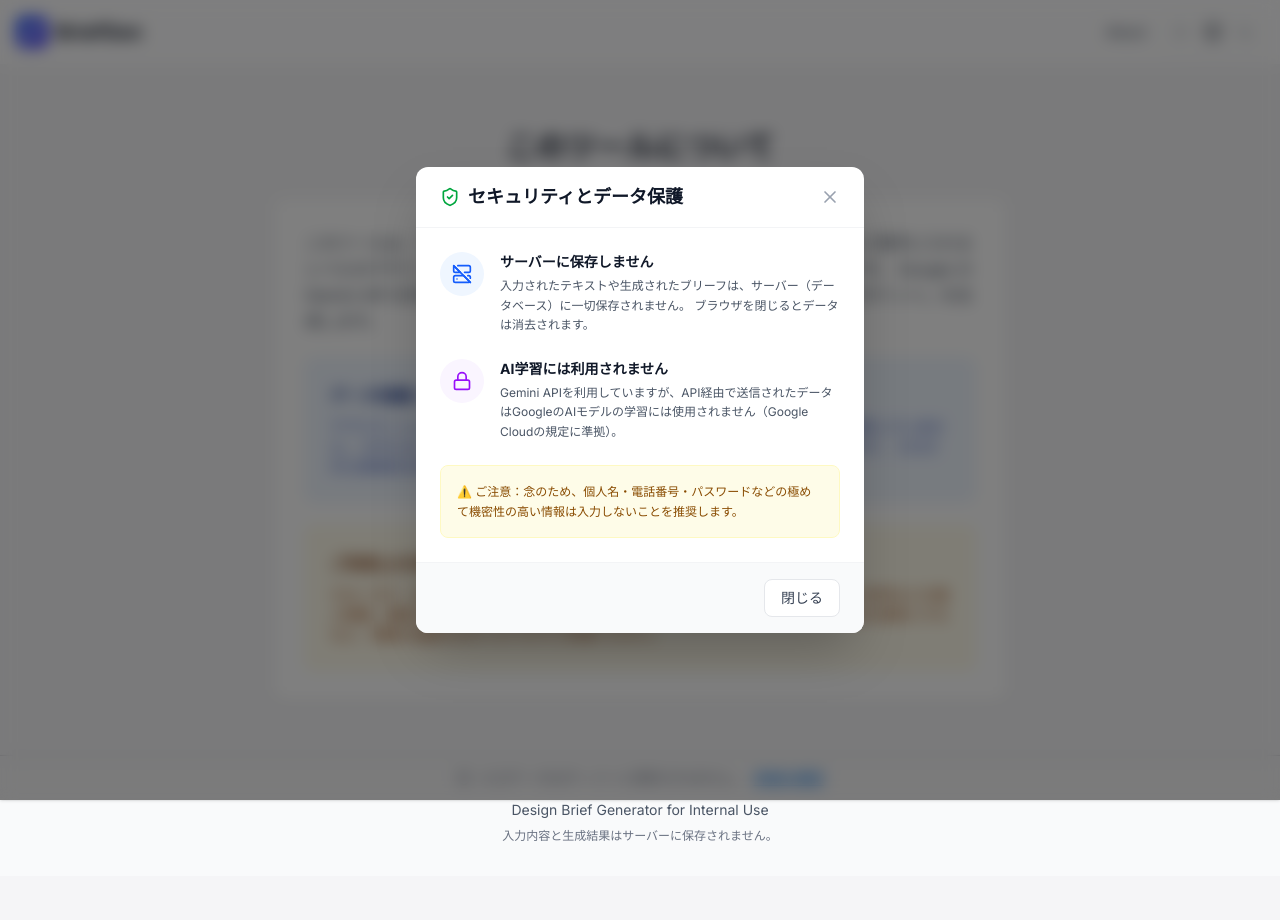
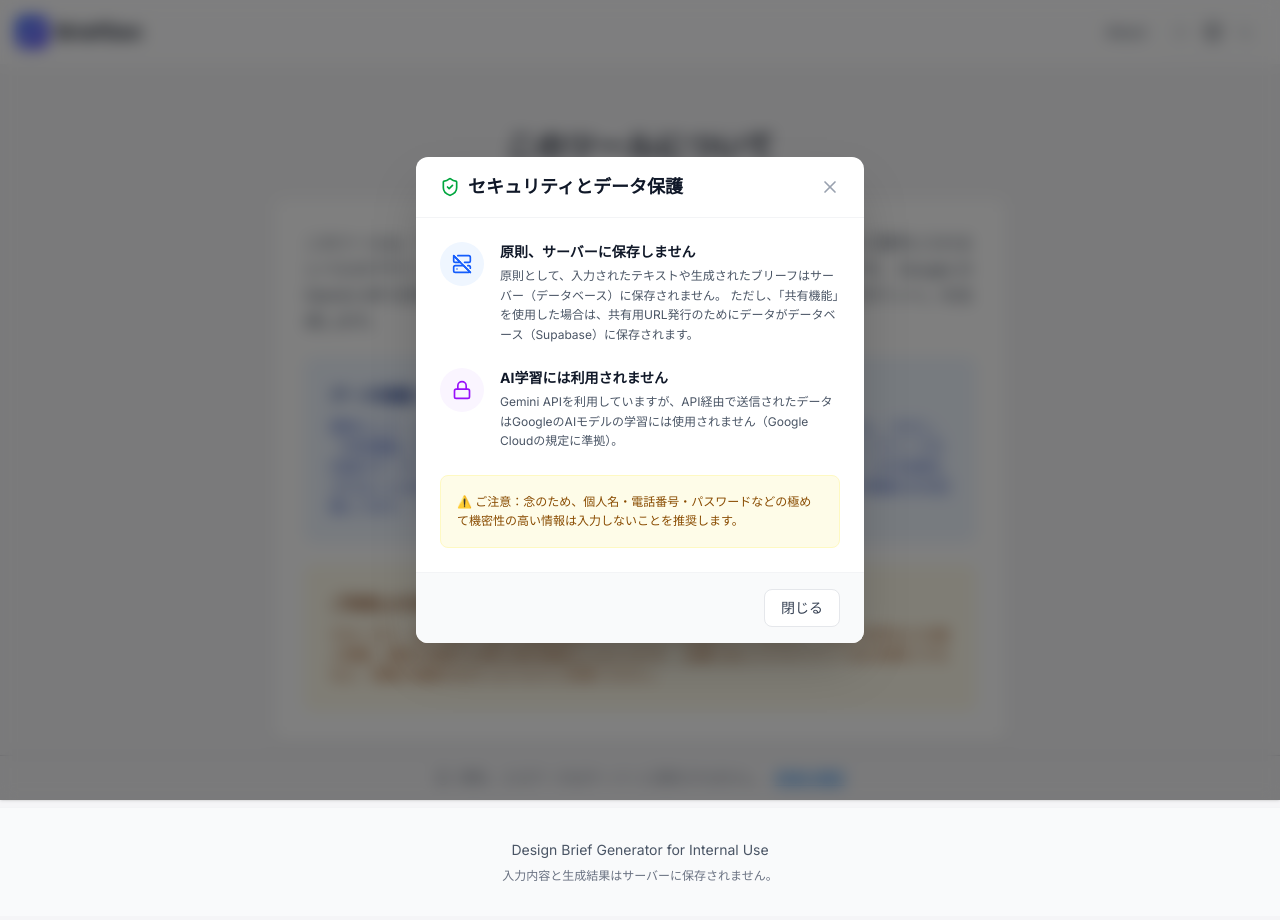
Before and after one commit to hayato-coosy/kouseian, a Next.js app: page /about in a window 1280 px wide. Both pictures are taken after a click on the button "詳細を確認". Shown: the top 920 px of the page. Built offline with nearby package versions, Linux system fonts and the light colour scheme.

Commit message:
docs: Update Japanese text for shared view and clarify data storage disclaimer.

```diff
--- a/src/app/about/page.tsx
+++ b/src/app/about/page.tsx
@@ -16,7 +16,9 @@ export default function AboutPage() {
                     <div className="bg-blue-50 p-6 rounded-lg border border-blue-100 dark:bg-blue-900/20 dark:border-blue-900/50">
                         <h3 className="font-bold text-blue-900 mb-2 dark:text-blue-400">データ保護とプライバシー</h3>
                         <p className="text-sm text-blue-800 dark:text-blue-300">
-                            アプリケーション側では、入力されたテキストや生成結果の本文をデータベースに保存していません。
+                            原則として、入力されたテキストや生成結果の本文をデータベースに保存していません。
+                            ただし、「共有機能」を使用した場合は、共有用のURLを発行するために、生成されたデザインブリーフの内容がデータベース（Supabase）に保存されます。
+                            共有機能を使用しない限り、データが永続化されることはありません。
                             ログには、リクエストの成功／失敗や処理時間などのメタ情報のみを記録しており、
                             入力された具体的な内容は記録しない設計としています。
                         </p>
--- a/src/app/s/[id]/page.tsx
+++ b/src/app/s/[id]/page.tsx
@@ -33,7 +33,7 @@ export default async function SharedBriefPage({ params }: { params: Promise<{ id
                         </Button>
                     </Link>
                     <div className="text-sm font-medium text-gray-500">
-                        Shared View
+                        共有ビュー
                     </div>
                 </div>
             </div>
--- a/src/components/layout/FixedFooter.tsx
+++ b/src/components/layout/FixedFooter.tsx
@@ -13,7 +13,7 @@ export function FixedFooter() {
                 <div className="container mx-auto flex items-center justify-center gap-2 text-xs md:text-sm text-gray-500">
                     <ShieldAlert className="w-4 h-4" />
                     <span>
-                        入力データはサーバーに保存されません。
+                        原則、入力データはサーバーに保存されません。
                     </span>
                     <button
                         onClick={() => setIsModalOpen(true)}
--- a/src/components/ui/SecurityModal.tsx
+++ b/src/components/ui/SecurityModal.tsx
@@ -55,10 +55,10 @@ export function SecurityModal({ isOpen, onClose }: SecurityModalProps) {
                             <ServerOff className="w-5 h-5 text-blue-600 dark:text-blue-400" />
                         </div>
                         <div>
-                            <h4 className="font-bold text-gray-900 dark:text-gray-50 mb-1 text-sm">サーバーに保存しません</h4>
+                            <h4 className="font-bold text-gray-900 dark:text-gray-50 mb-1 text-sm">原則、サーバーに保存しません</h4>
                             <p className="text-xs text-gray-600 dark:text-gray-400 leading-relaxed">
-                                入力されたテキストや生成されたブリーフは、サーバー（データベース）に一切保存されません。
-                                ブラウザを閉じるとデータは消去されます。
+                                原則として、入力されたテキストや生成されたブリーフはサーバー（データベース）に保存されません。
+                                ただし、「共有機能」を使用した場合は、共有用URL発行のためにデータがデータベース（Supabase）に保存されます。
                             </p>
                         </div>
                     </div>
```
